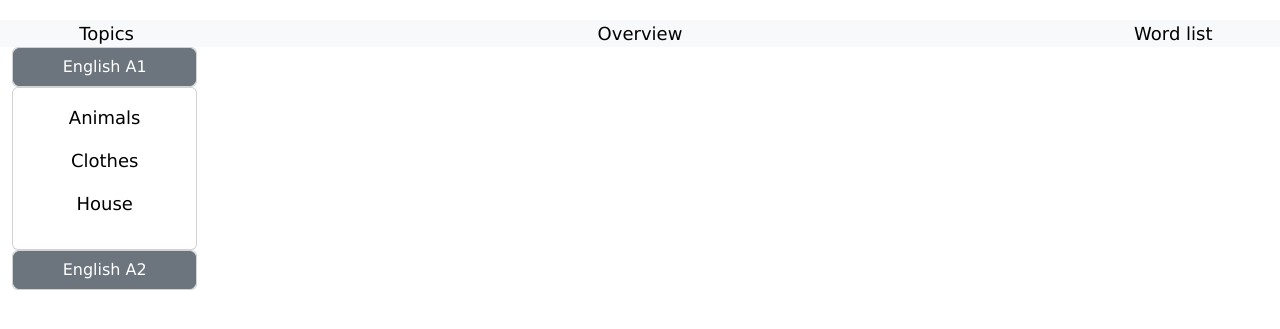
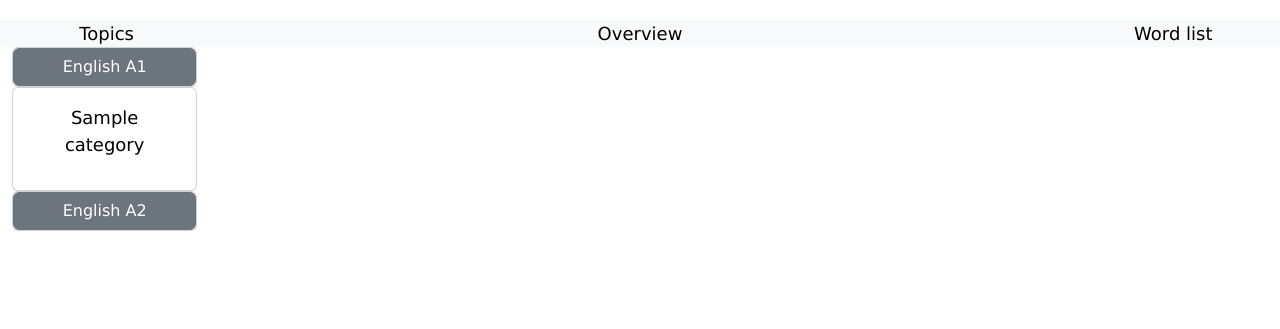
Before and after one commit to Hikyn/anki-based-web-learning, a Flask app: template templates/index.html in a window 1280 px wide, after a click on "English A1". Shown: the top 329 px of the page. Run offline with Flask 2, Linux system fonts and the light colour scheme; the template is opened without the code that fills it: most values are stand-ins (such as "Sample title", 1, 10 or a date in 2020); some libraries are stand-ins or nearby versions.

Commit message:
Added support for sql database for button EnglishA1

```diff
--- a/app.py
+++ b/app.py
@@ -15,10 +15,20 @@ db = SQL("sqlite:///app.db")
 
 @app.route("/")
 def index():
+    EnglishA1 = db.execute("SELECT * FROM EnglishA1 ORDER BY category ASC")
     print("User visited index page")
-    return render_template("index.html")
+    return render_template("index.html", EnglishA1=EnglishA1)
+
+# @app.route("/add")
+# def add():
+    if request.method == "POST":
+        table = request.form.get("table")
+        category = request.form.get("category")
+    print("User visited add page")
+    return render_template("add.html")
 
 
 # Tests for urls at the start of flask server
 with app.test_request_context():
     print(url_for("index"))
+    # print(url_for("add"))
--- a/templates/index.html
+++ b/templates/index.html
@@ -24,16 +24,11 @@
                     </div>
                     <div class="col-sm-12 flex-md-last collapse" id="detail1">
                         <div class="card card-body">
+                            {% for category in EnglishA1 %}
                             <p>
-                                Animals
+                                {{ category["category"] }}
                             </p>
-                            <p>
-                                Clothes
-                            </p>
-                            <p>
-                                House
-                            </p>
-
+                            {% endfor %}
                         </div>
                     </div>
                 </div>
```
Also changed, not shown: templates/add.html (added, +13 -0 lines), app.db.
